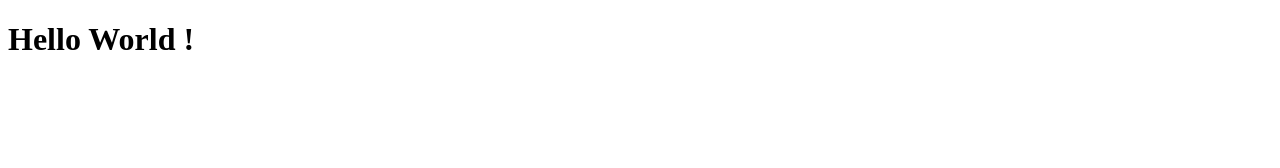
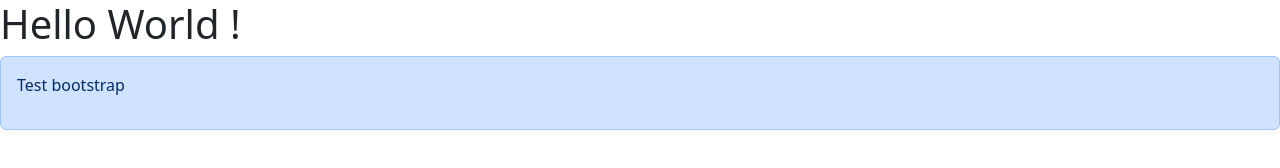
Before and after one commit to TomJanusz/TomJanusz.Github.io, a plain HTML site: page index.html in a window 1280 px wide. Drawn offline with nearby package versions, Linux system fonts and the light colour scheme.

Commit message:
Test Bootstrap

```diff
--- a/index.html
+++ b/index.html
@@ -3,6 +3,9 @@
 <head>
     <meta charset="UTF-8">
     <meta name="viewport" content="width=device-width, initial-scale=1.0">
+    <link href="https://cdn.jsdelivr.net/npm/bootstrap@5.3.6/dist/css/bootstrap.min.css" rel="stylesheet" integrity="sha384-4Q6Gf2aSP4eDXB8Miphtr37CMZZQ5oXLH2yaXMJ2w8e2ZtHTl7GptT4jmndRuHDT" crossorigin="anonymous">
+    <script src="https://cdn.jsdelivr.net/npm/@popperjs/core@2.11.8/dist/umd/popper.min.js" integrity="sha384-I7E8VVD/ismYTF4hNIPjVp/Zjvgyol6VFvRkX/vR+Vc4jQkC+hVqc2pM8ODewa9r" crossorigin="anonymous"></script>
+<script src="https://cdn.jsdelivr.net/npm/bootstrap@5.3.6/dist/js/bootstrap.min.js" integrity="sha384-RuyvpeZCxMJCqVUGFI0Do1mQrods/hhxYlcVfGPOfQtPJh0JCw12tUAZ/Mv10S7D" crossorigin="anonymous"></script>
     <title>Portefolio TomJanusz</title>
 </head>
 <body>
@@ -11,6 +14,9 @@
     </header>
     <main>
         <h1>Hello World !</h1>
+        <div class="alert alert-primary" role="alert">
+            <p>Test bootstrap</p>
+        </div>
     </main>
     <footer>
 
```
